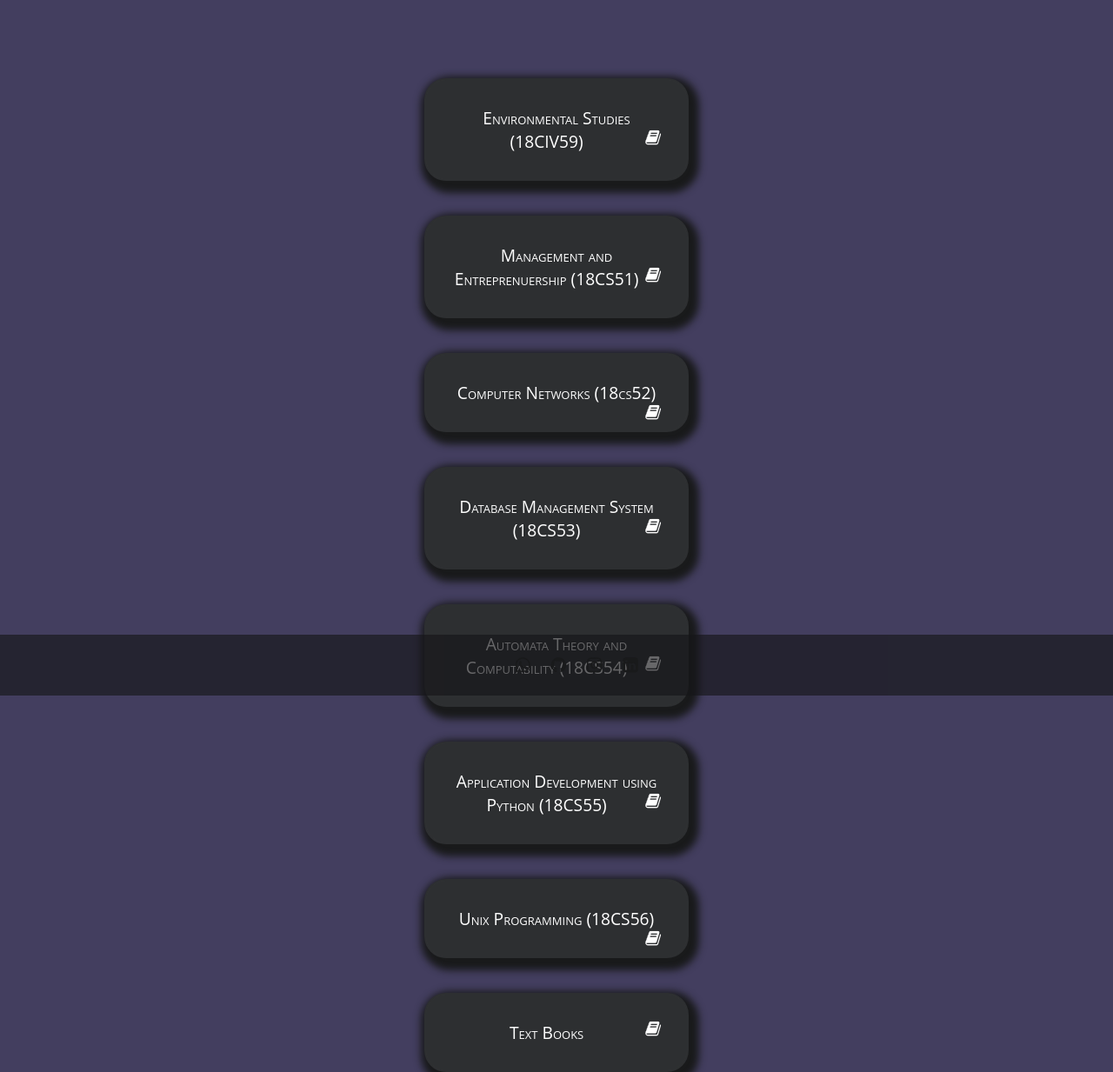
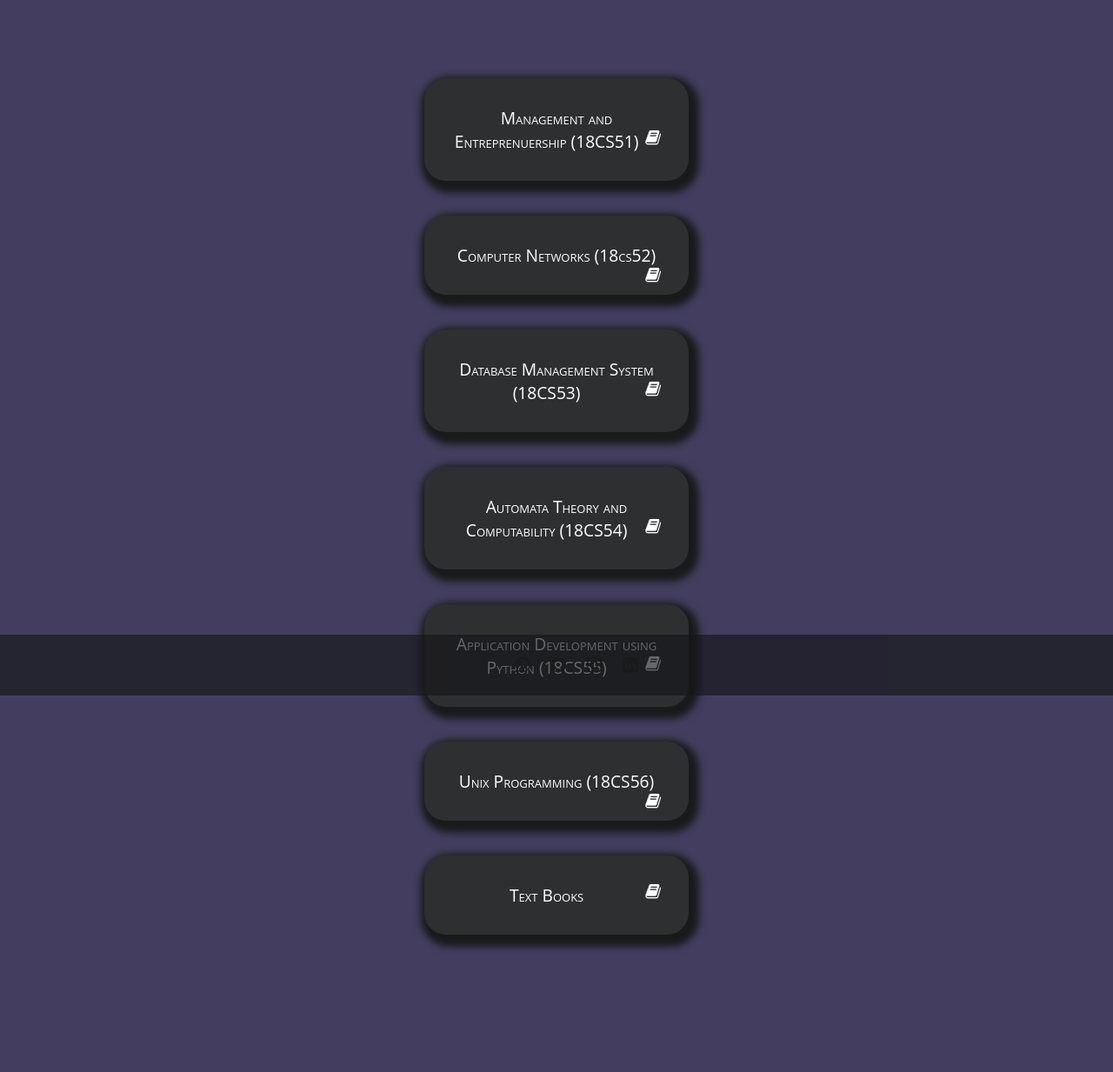
Before and after one commit to azlanajju/notes-, a plain HTML site: page cse/5thsem.html in a window 1280 px wide. Shown: the top 1233 px of the page at 87% size. Drawn offline with Linux system fonts and the light colour scheme.

Commit message:
cn mod 1 amd 2 updated

```diff
--- a/cse/5thsem.html
+++ b/cse/5thsem.html
@@ -16,7 +16,7 @@
 
 <h1>Computer Science Engineering</h1>
 <!-- evs -->
-<nav>
+<!-- <nav>
   <label  for="touch"><span style="text-align: center;"> Environmental Studies (18CIV59)</span></label>
   <input type="checkbox" id="touch">
 
@@ -26,10 +26,10 @@
     <li><a style="padding:20px 35px" href="https://drive.google.com/file/d/1ynX_Z_dyK6SDw6GLYroXQcOTXq7Ns7M0/view?usp=drivesdk">Question Bank</a></li>
     <li><a style="padding:20px 25px" href="https://drive.google.com/file/d/1yY1UDn5ypShV1yWzVgSMwRryK5BBfy0z/view?usp=drivesdk">Question paper  (feb 21)</a></li>
     <li><a style="padding:20px 25px" href="https://drive.google.com/file/d/1yeJLl-fZkDNLdUrzlaV1NkbnOQ3k2yAD/view?usp=drivesdk">Question paper  (Aug 22)</a></li>
-<!--     <li><a onclick="Alert()" class="qp"  href="#">Question Papers</a></li> -->
+    <li><a onclick="Alert()" class="qp"  href="#">Question Papers</a></li>
   </ul>
 
-</nav>
+</nav>  -->
 
 <!--     me -->
 <nav>
@@ -72,6 +72,8 @@
     <ul id="slide" class="slide" >
         <li><a onclick="Alert()" href="#">module 1</a></li>
         <li><a onclick="Alert()" href="#">module 2</a></li>
+        <li><a href="https://drive.google.com/file/d/1SJZqP5ui1J7pSbF4fP9PjigNcguJkmgJ/view?usp=sharing">module 1</a></li>
+        <li><a href="https://drive.google.com/file/d/1mBuFYsbzBbLtEpGhSyN3S_ROPWR_kwIE/view?usp=share_link">module 2</a></li>
         <li><a href="https://drive.google.com/file/d/1GKrby86rOftgwDJ4XR9uxsInX3-ZT6jR/view?usp=drivesdk">module 3</a></li>
         <li><a href="https://drive.google.com/file/d/1eR9m-pS44jnGo7VV-ILA1W4ind25pTX4/view?usp=drivesdk">module 4</a></li>
         <li><a  href="https://drive.google.com/file/d/1eRTg3oUo9HGEj6yX65Wyx8XK5WtFYWGE/view?usp=drivesdk">module 5</a></li>
@@ -79,6 +81,7 @@
       </ul>
 
   </nav>
+<!--     atc -->
   <nav>
   <label  for="touch"><span style="text-align: center;">Automata Theory and Computability (18CS54)</span></label>
   <input type="checkbox" id="touch">
```
